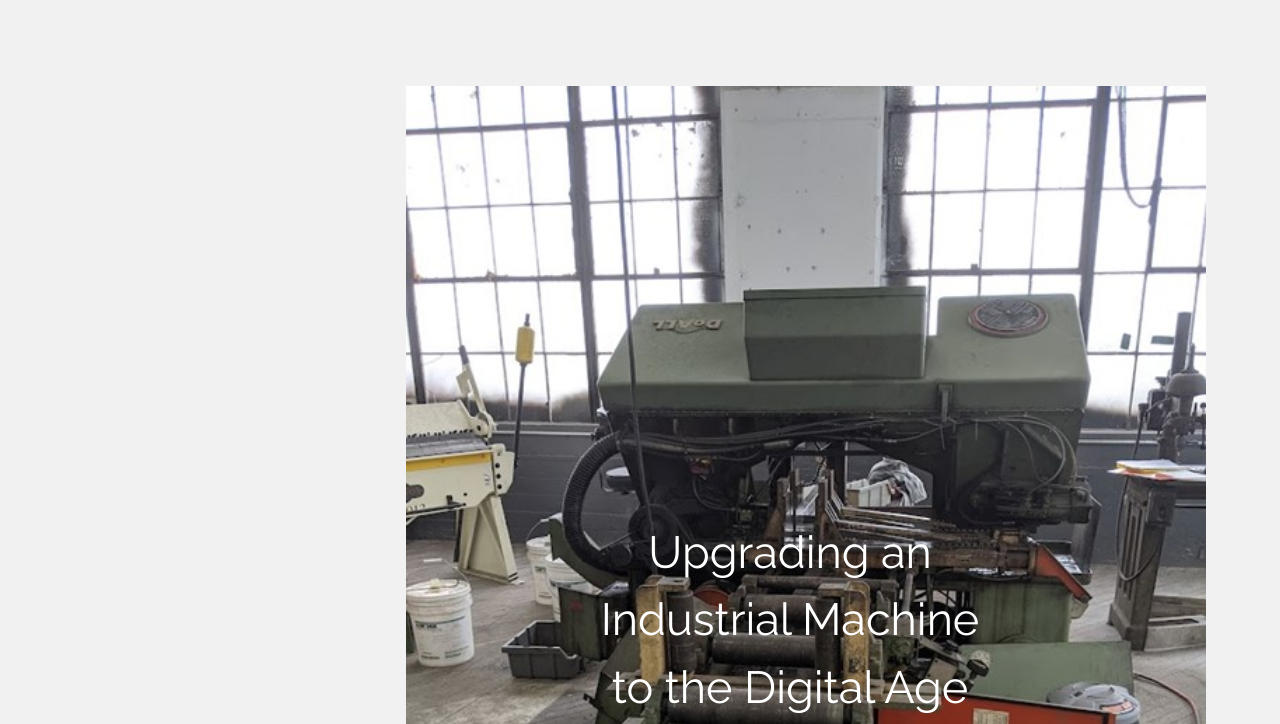
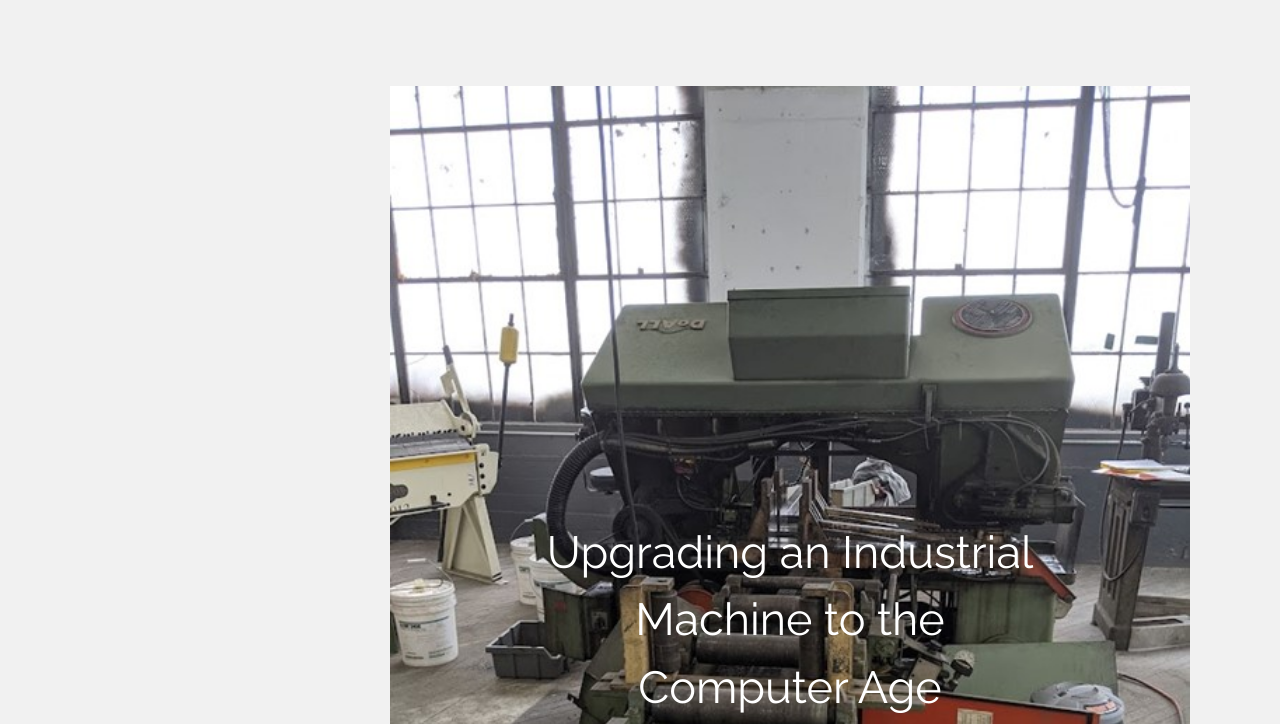
Before and after one commit to misha-aksen/M.Aksen-Portfolio, a website: page index.html in a window 1280 px wide. Shown: the part 840-1564 px from the top of the page. Drawn offline with nearby package versions, Linux system fonts and the light colour scheme.

Commit message:
changed title of bandsaw project

```diff
--- a/index.html
+++ b/index.html
@@ -114,11 +114,11 @@ $(document).ready(function () {
             <div class="centered">Manufacturing 300 Toy Airplanes</div>
         </div>
         <br>
-        <div class="container w3-content" style="max-width:800px">
+        <div class="container " >
             <button class="w3-button w3-light-grey w3-padding w3-padding-16 w3-margin-top w3-margin-bottom" type="submit" onclick="window.location.href='bandsawproject.html' ">
                 <img src="bandsaw1.jpg" alt="sfm" style="width:800px" />
             </button>
-            <div class="centered">      Upgrading an Industrial Machine to the Digital Age </div>
+            <div class="centered">Upgrading an Industrial Machine to the Computer Age</div>
         </div>
         <br>
         <div class="container">
```
Also changed, not shown: bandsawproject.html (+1 -1 lines).
